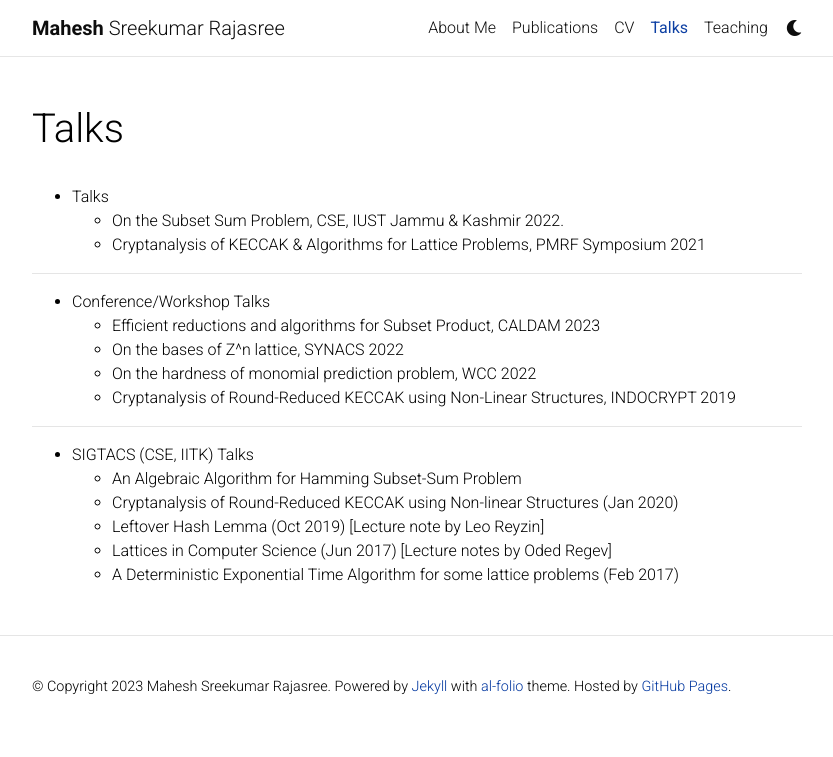
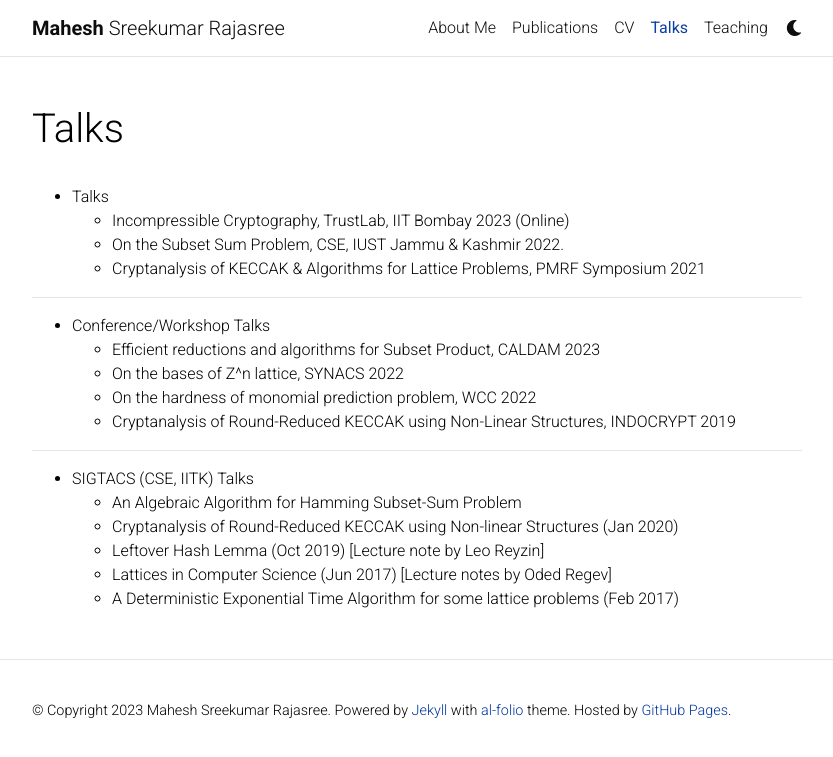
Before and after one commit to Mahe94/mahe94.github.io, a Jekyll site: the page built from _pages/talks.md, in a window 1280 px wide. Shown: the top 757 px of the page, without its empty margins (223-1056 px from the left). Built offline with Jekyll 4.4.1, drawn with Linux system fonts in a browser that asks for light colours; comment, search, counter and statistics services are not loaded; a style sheet for code colours, icons or effects is not loaded.

Commit message:
added iitb talk

```diff
--- a/_pages/talks.md
+++ b/_pages/talks.md
@@ -9,6 +9,7 @@ nav_order: 4
 ---
 
 * Talks
+    * Incompressible Cryptography, TrustLab, IIT Bombay 2023 (Online)
     * On the Subset Sum Problem, CSE, IUST Jammu & Kashmir 2022.
     * Cryptanalysis of KECCAK & Algorithms for Lattice Problems, PMRF Symposium 2021
 
```
